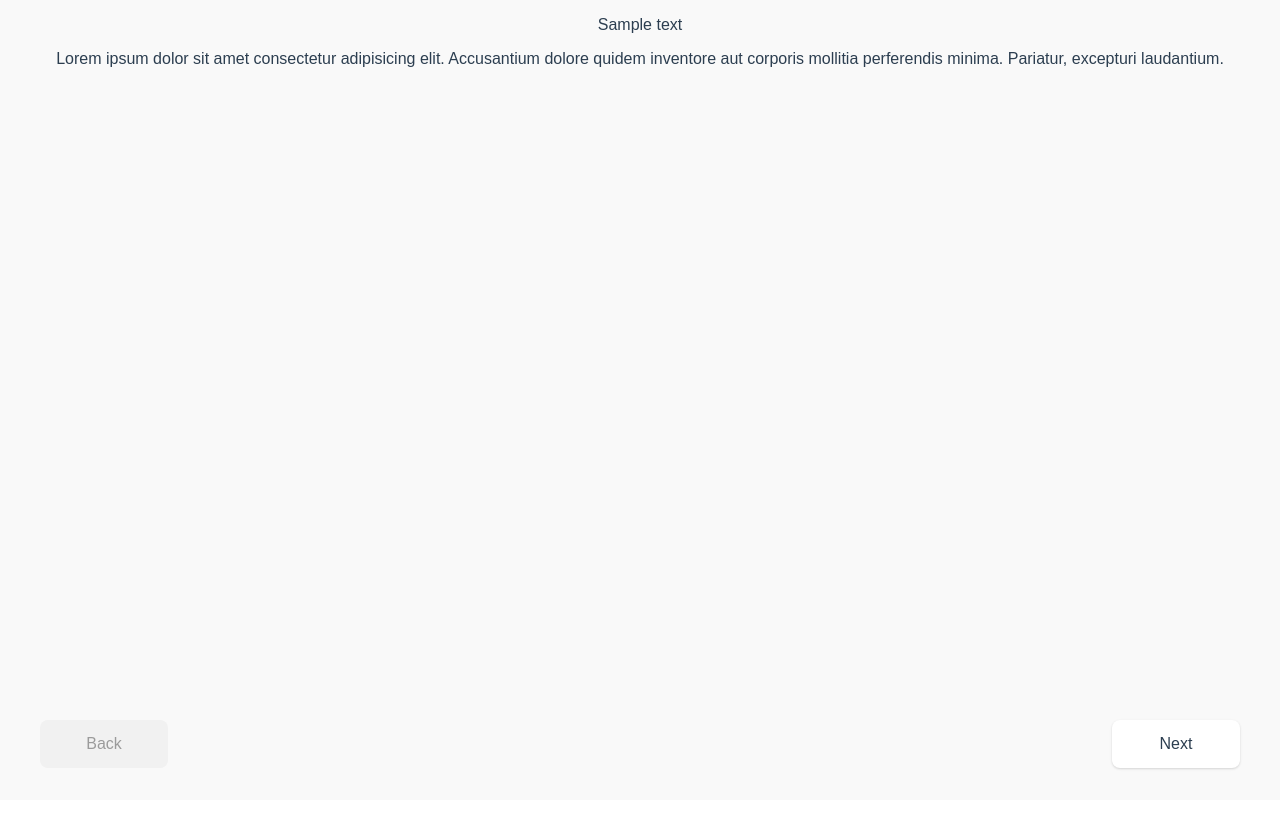
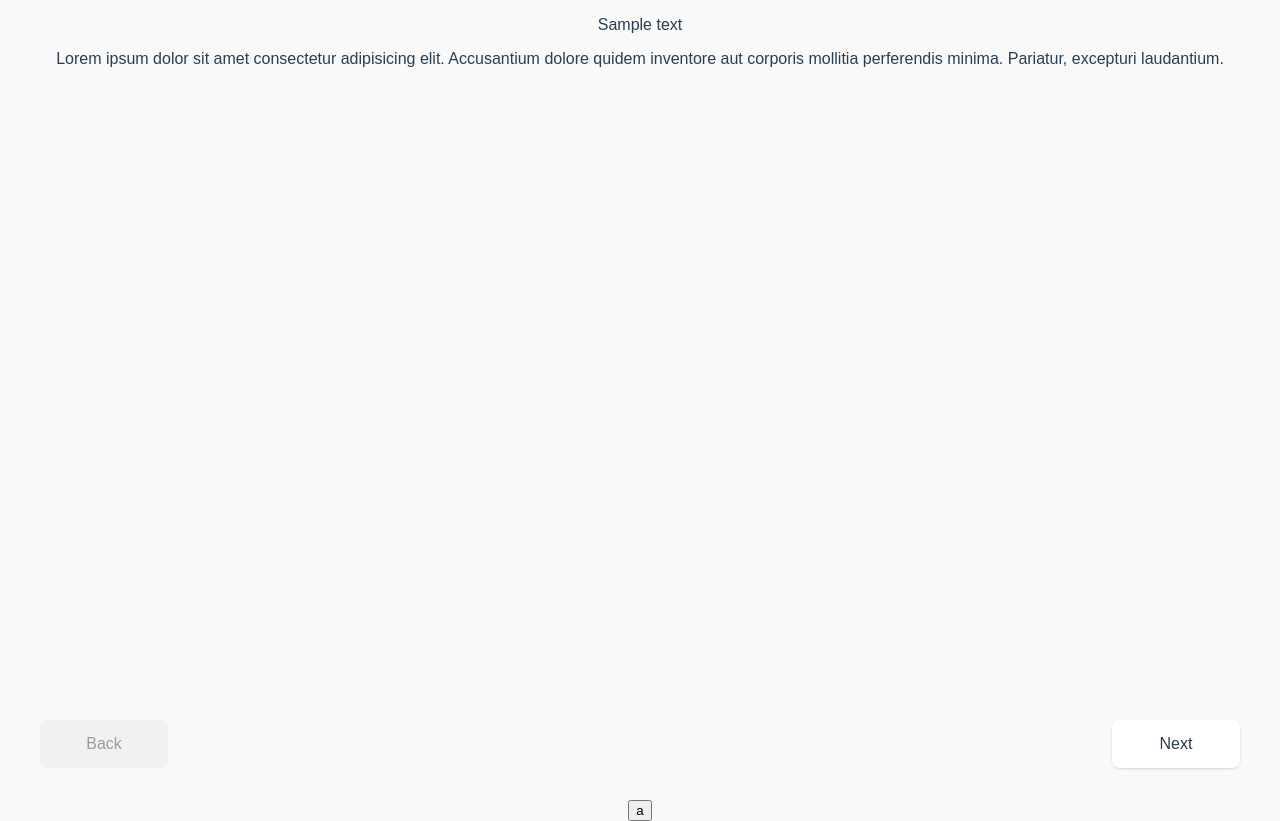
Before and after one commit to Feinzer/v-stepper, a Vue app: page / in a window 1280 px wide. Before the commit the page ends 800 px from the top, so only its background shows below. Built offline with nearby package versions, Linux system fonts and the light colour scheme.

Commit message:
example: Add finish functionality to example file

```diff
--- a/src/App.vue
+++ b/src/App.vue
@@ -1,11 +1,12 @@
 <template>
   <div id="app">
-    <Stepper class="stepper-example">
+    <Stepper class="stepper-example" :can-finish="canFinish">
       <Step v-for="(data, index) in exampleData" :key="index">
         <p>{{ data.title }}</p>
         <p>{{ data.content }}</p>
       </Step>
     </Stepper>
+    <button @click="canFinish = !canFinish">a</button>
   </div>
 </template>
 
@@ -26,6 +27,7 @@ export default {
         content:
           'Lorem ipsum dolor sit amet consectetur adipisicing elit. Accusantium dolore quidem inventore aut corporis mollitia perferendis minima. Pariatur, excepturi laudantium.',
       }),
+      canFinish: false,
     };
   },
 };
```
